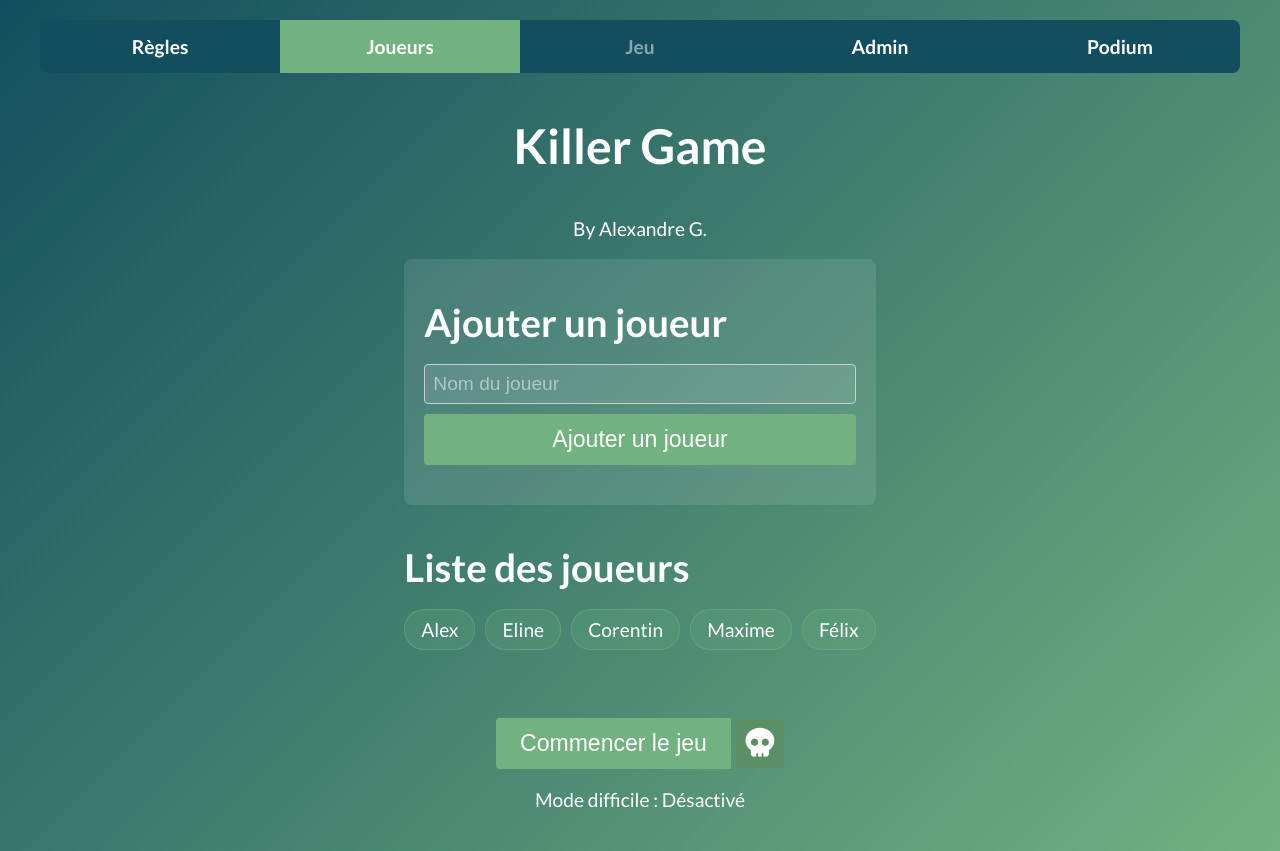
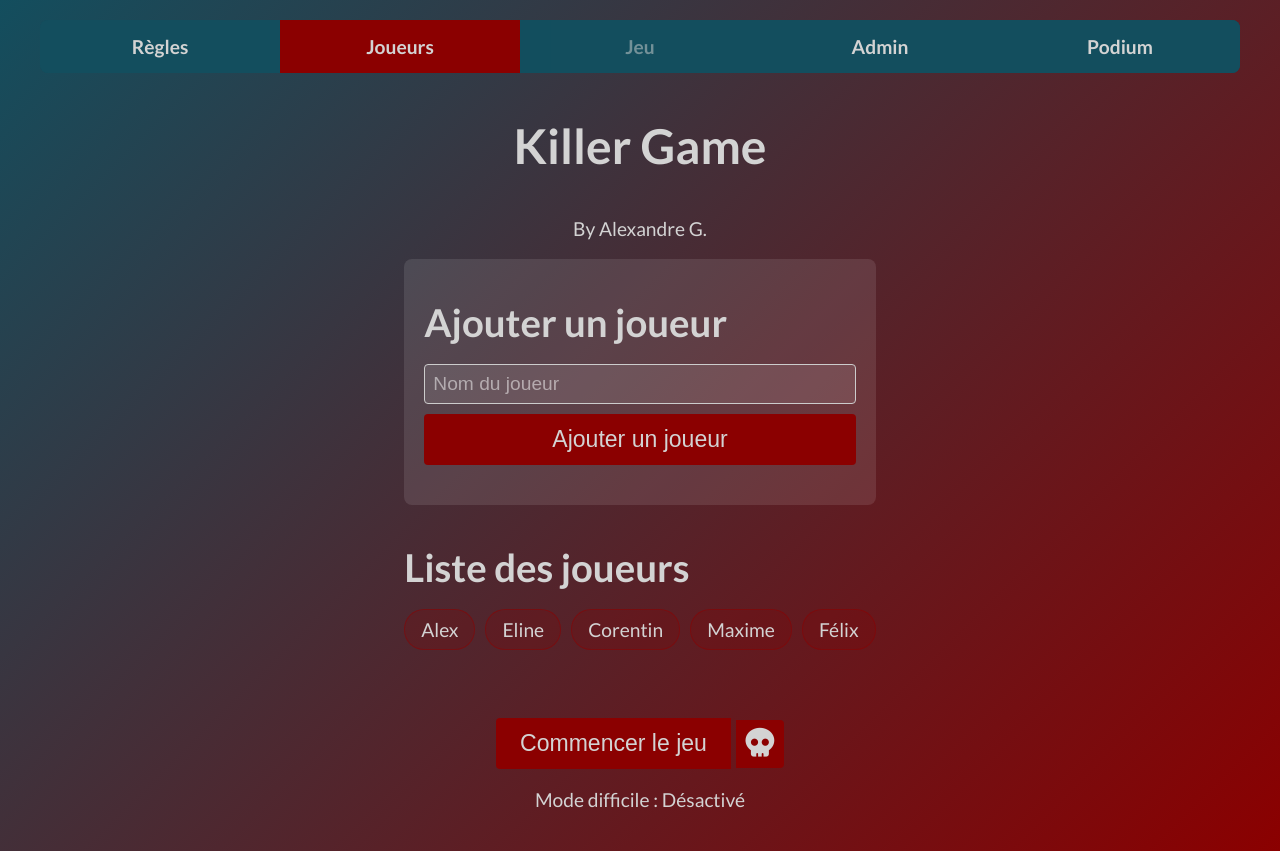
Before and after one commit to AlexandreGaultier/killer-game, a Vue app: page /setup in a window 1280 px wide. Built offline with nearby package versions, Linux system fonts and the light colour scheme.

Commit message:
change theme color

```diff
--- a/src/App.vue
+++ b/src/App.vue
@@ -40,12 +40,34 @@ export default defineComponent({
 @import url('https://fonts.googleapis.com/css2?family=Lato:wght@400;700&display=swap');
 
 :root {
-  --primary-color: #71B280;
+  /* --primary-color: #71B280;
   --secondary-color: #134E5E;
   --text-color: #ffffff;
   --background-color: rgba(0, 0, 0, 0.5);
-  --accent-red: #E57373;
-  --accent-blue: #64B5F6;
+  --accent-red: #D35F5F;
+  --accent-blue: #4A90A0;
+
+  --primary-color-rgb: 113, 178, 128;
+  --secondary-color-rgb: 19, 78, 94;
+  --text-color-rgb: 255, 255, 255;
+  --background-color-rgb: 0, 0, 0;
+  --accent-red-rgb: 229, 115, 115;
+  --accent-blue-rgb: 100, 181, 246; */
+
+
+  --primary-color: #8B0000;
+  --secondary-color: #134E5E;
+  --text-color: #D3D3D3;
+  --background-color: #000000;
+  --accent-red: #D93030;
+  --accent-blue: #3A7CA5;
+
+  --primary-color-rgb: 139, 0, 0;
+  --secondary-color-rgb: 19, 78, 94;
+  --text-color-rgb: 211, 211, 211;
+  --background-color-rgb: 0, 0, 0;
+  --accent-red-rgb: 255, 69, 0;
+  --accent-blue-rgb: 70, 130, 180;
 }
 
 body {
--- a/src/components/MissionInput.vue
+++ b/src/components/MissionInput.vue
@@ -78,7 +78,7 @@ export default defineComponent({
 }
 
 .input-container button:hover {
-  background-color: #5a8f66;
+  background-color: rgba(var(--primary-color-rgb), 0.6);
 }
 
 @media (max-width: 768px) {
--- a/src/components/PlayerChip.vue
+++ b/src/components/PlayerChip.vue
@@ -35,9 +35,9 @@ export default {
 
 <style scoped>
 .player-chip {
-  background-color: rgba(113, 178, 128, 0.2);
-  border: 1px solid rgba(113, 178, 128, 0.5);
-  color: #ffffff;
+  background-color: rgba(var(--primary-color-rgb), 0.2);
+  border: 1px solid rgba(var(--primary-color-rgb), 0.5);
+  color: var(--text-color);
   padding: 8px 16px;
   border-radius: 20px;
   display: inline-flex;
@@ -47,21 +47,21 @@ export default {
 }
 
 .player-chip:hover {
-  background-color: rgba(209, 102, 102, 0.2);
-  border: 1px solid rgb(209, 102, 102, 0.5);
+  background-color: rgba(var(--accent-red-rgb), 0.2);
+  border: 1px solid rgba(var(--accent-red-rgb), 0.5);
   transform: translateY(-2px);
 }
 
 .player-dead {
-  background-color: rgba(255, 99, 71, 0.2);
-  border-color: rgba(255, 99, 71, 0.5);
+  background-color: rgba(var(--accent-red-rgb), 0.2);
+  border-color: rgba(var(--accent-red-rgb), 0.5);
   text-decoration: line-through;
   opacity: 0.7;
 }
 
 .kill-count {
-  background-color: rgba(255, 255, 255, 0.2);
-  color: #ffffff;
+  background-color: rgba(var(--text-color-rgb), 0.2);
+  color: var(--text-color);
   border-radius: 50%;
   width: 24px;
   height: 24px;
@@ -78,8 +78,8 @@ export default {
 }
 
 .no-click:hover {
-  background-color: rgba(113, 178, 128, 0.2);
-  border: 1px solid rgba(113, 178, 128, 0.5);
+  background-color: rgba(var(--primary-color-rgb), 0.2);
+  border: 1px solid rgba(var(--primary-color-rgb), 0.5);
   transform: none;
 }
 </style>
--- a/src/components/PlayerInput.vue
+++ b/src/components/PlayerInput.vue
@@ -78,7 +78,7 @@ export default defineComponent({
 }
 
 .input-container button:hover {
-  background-color: #5a8f66;
+  background-color: rgba(var(--primary-color-rgb), 0.6);
 }
 
 @media (max-width: 768px) {
--- a/src/components/ResetButton.vue
+++ b/src/components/ResetButton.vue
@@ -27,7 +27,7 @@ setup() {
 
 <style scoped>
 .reset-button {
-background-color: #ff4136;
+background-color: var(--primary-color);
 color: white;
 border: none;
 padding: 12px 24px;
@@ -38,7 +38,7 @@ transition: background-color 0.3s ease;
 }
 
 .reset-button:hover {
-background-color: #d0342b;
+background-color: rgba(var(--primary-color-rgb), 0.6);
 }
 
 @media (max-width: 768px) {
--- a/src/views/GameView.vue
+++ b/src/views/GameView.vue
@@ -118,7 +118,7 @@ summary {
 }
 
 .validate-button:hover {
-  background-color: #5a8f66;
+  background-color: rgba(var(--primary-color-rgb), 0.6);
 }
 
 .reject-button {
@@ -127,7 +127,7 @@ summary {
 }
 
 .reject-button:hover {
-  background-color: #d16666;
+  background-color: rgba(var(--accent-red-rgb), 0.6);
 }
 
 /* Styles pour les appareils mobiles */
--- a/src/views/RulesView.vue
+++ b/src/views/RulesView.vue
@@ -74,13 +74,13 @@
   }
 
   h1, h2, h3 {
-    color: var(--primary-color);
+    color: var(--secondary-color);
   }
 
   .add-players-button {
     font-size: 1em;
     padding: 10px 20px;
-    background-color: var(--primary-color);
+    background-color: var(--secondary-color);
     color: var(--text-color);
     border: none;
     border-radius: 4px;
@@ -91,7 +91,7 @@
   }
 
   .add-players-button:hover {
-    background-color: #5a8f66;
+    background-color: rgba(var(--secondary-color-rgb), 0.6);
   }
 
   section {
@@ -113,7 +113,7 @@
   li::before {
     counter-increment: item;
     content: counter(item);
-    background-color: var(--primary-color);
+    background-color: var(--secondary-color);
     color: var(--text-color);
     width: 24px;
     height: 24px;
--- a/src/views/SetupView.vue
+++ b/src/views/SetupView.vue
@@ -109,7 +109,7 @@ export default defineComponent({
 }
 
 .start-button:hover {
-  background-color: #5a8f66;
+  background-color: rgba(var(--primary-color-rgb), 0.6);
 }
 
 .mode-selection {
@@ -128,7 +128,7 @@ export default defineComponent({
   justify-content: center;
   width: 48px;
   height: 48px;
-  background-color: #5a8f66;
+  background-color: var(--primary-color);
   color: var(--text-color);
   border-radius: 0 4px 4px 0;
   cursor: pointer;
```
